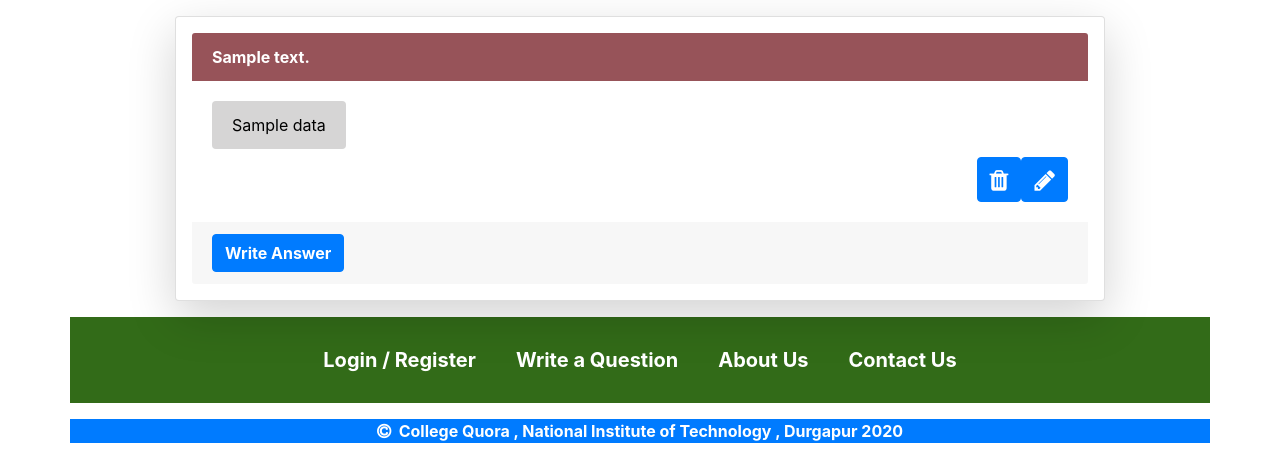
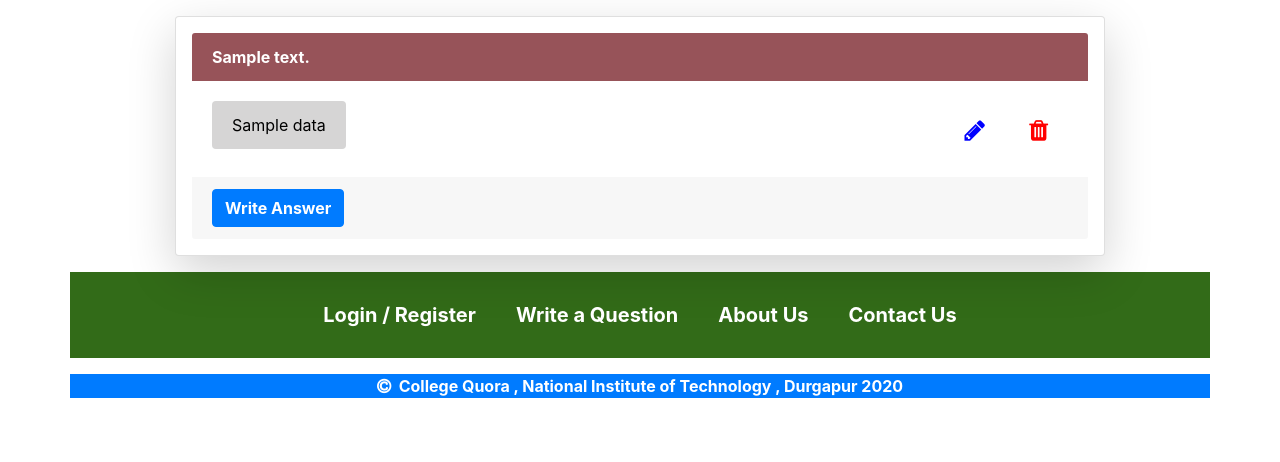
Before and after one commit to nitdgpcollegequora/collegequora_v0.0, a Node server app: page / in a window 1280 px wide. Shown: the part 78-540 px from the top of the page. Run offline with Node 20, Linux system fonts and the light colour scheme; tables that the repository leaves empty hold one stand-in row (values such as "Sample post"); some libraries are stand-ins or nearby versions.

Commit message:
added css

```diff
--- a/views/index.ejs
+++ b/views/index.ejs
@@ -104,13 +104,16 @@
                     style="background-color: rgb(151, 83, 89);color: white;font-weight: bold;">
                     <div style="width: 90%;"><%= dt.content %></div>
                                     </div>
-                <div class="card-body border-0" style="background-color: transparent;">
+                <div class="card-body border-0 d-flex flex-row justify-content-between align-items-center">
                     <ul class="tags list-group flex-sm-row flex-column">
                         <li class="list-group-item border-0 tag mr-md-2 mb-2"><a href="#"
                                 style="text-decoration: none;color: black;"><%=dt.name%></a></li>
                     </ul>
-                    <a class=" float-right btn btn-primary " href="/edit_question/<%= dt._id %>"> <i class="fa fa-pencil mt-1" style="font-size: 24px; color: white"></i> </a>
-                    <a class=" float-right btn btn-primary " href="/delete_question/<%= dt._id %>"> <i class="fa fa-trash mt-1" style="font-size: 24px; color: white"></i> </a>
+                    <ul class="list-group flex-row">
+                      <a class=" btn  list-group-item mr-1 border-0" href="/edit_question/<%= dt._id %>"> <i class="fa fa-pencil mt-1" style="font-size: 24px; color:blue"></i> </a>
+                      <a class=" btn  list-group-item border-0" href="/delete_question/<%= dt._id %>"> <i class="fa fa-trash mt-1" style="font-size: 24px; color:red"></i> </a>
+                    </ul>
+
                 </div>
                 <div class="card-footer border-0" >
                     <div class="btn btn-primary font-weight-bold">Write Answer</div>
```
